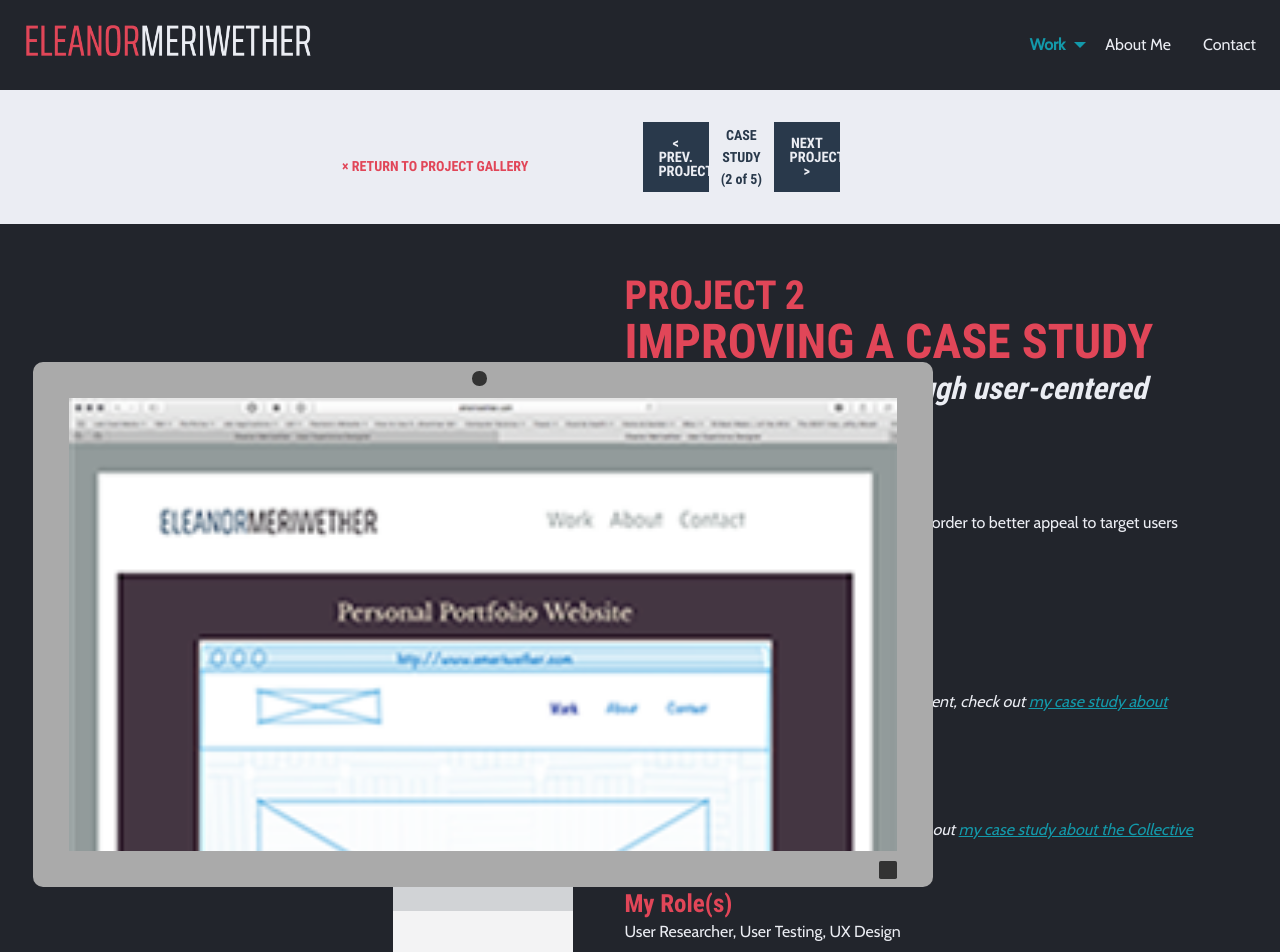
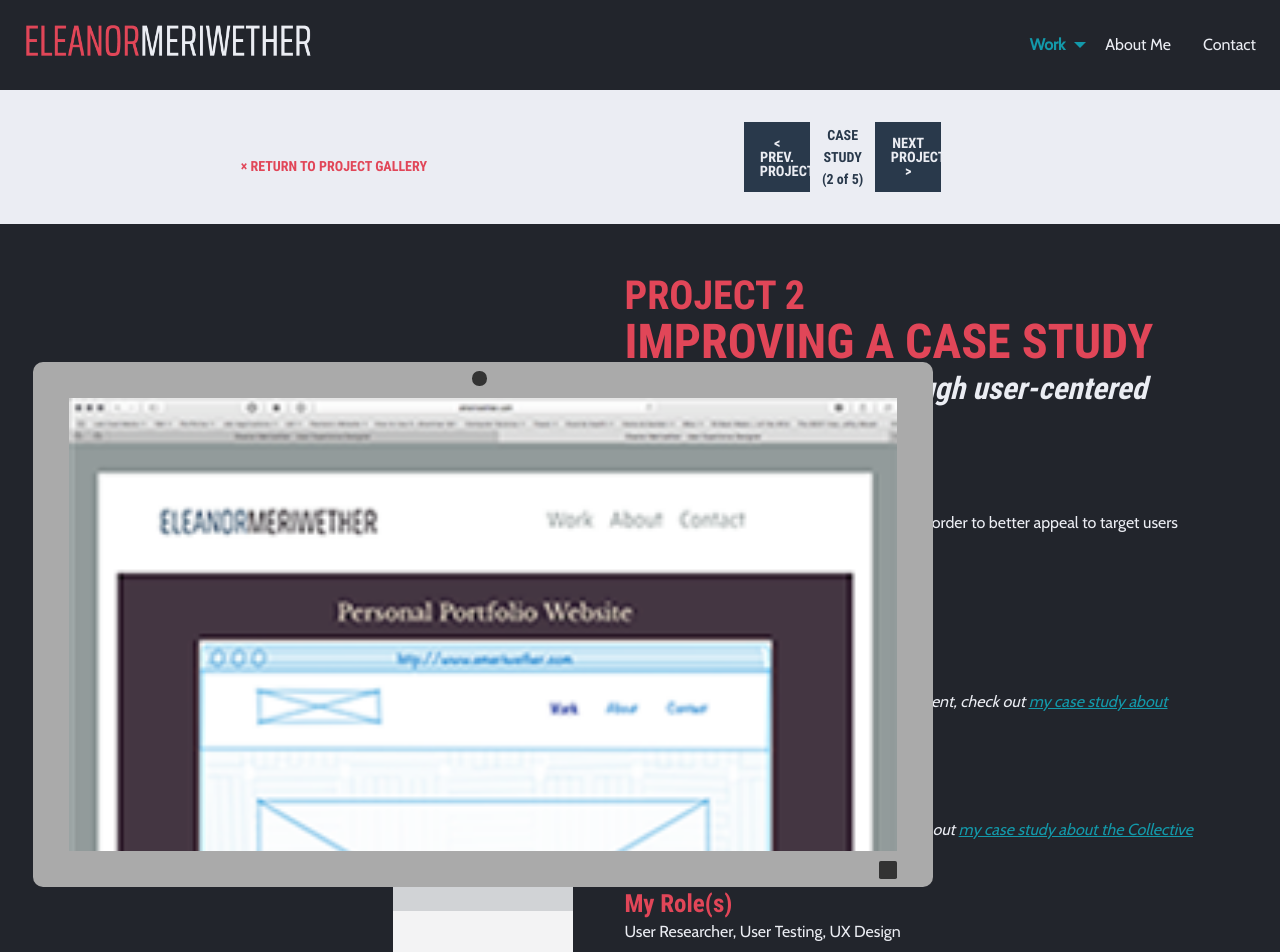
Before and after one commit to emeriwether/emeriwether.github.io, a Jekyll site: the page built from project.html, in a window 1280 px wide. Shown: the top 952 px of the page. Built offline with Jekyll 4.4.1, drawn with Linux system fonts in a browser that asks for light colours.

Commit message:
ct prev comm

```diff
--- a/project.html
+++ b/project.html
@@ -8,7 +8,7 @@ css: /css2/project.css
 ---
 
 <nav class="grid-x align-center align-middle projectNav">
-    <a href="/home.html" class="small-6 medium-3 large-2 cell returnToHome">&times; RETURN TO PROJECT GALLERY</a>
+    <a href="/home.html" class="small-7 medium-5 large-4 cell returnToHome">&times; RETURN TO PROJECT GALLERY</a>
     <div class="grid-x align-center align-middle">
         <a class="small-4 medium-3 large-2 cell button" href="/projectA.html">&lt; PREV. PROJECT</a>
         <p class="small-4 medium-3 large-2 cell text-center">CASE STUDY <br class="rwd-break">(2 of 5)</p>
```
